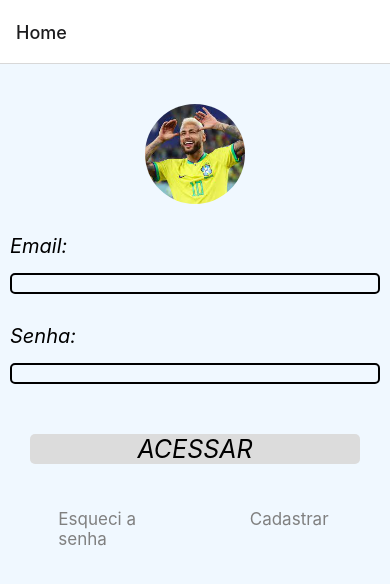
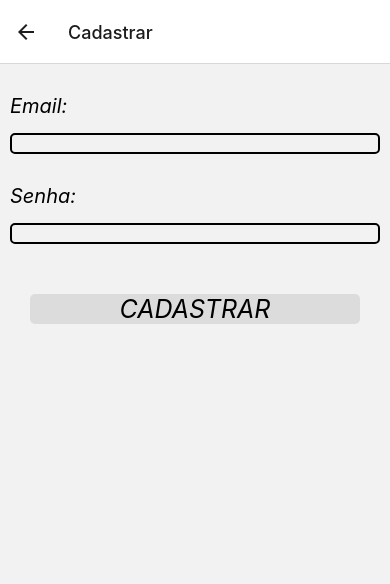
Before and after one commit to BeeMesquitaa/projetoMobile, a React Native app in the folder ProjetoMobile/: screen /Cadastrar in a window 390 px wide. Shown: the top 584 px of the page. Built offline with nearby package versions, Linux system fonts and the light colour scheme.

Commit message:
att 19/10
att 19/10

```diff
--- /dev/null
+++ b/ProjetoMobile/src/layouts/telaCadastro.tsx
@@ -0,0 +1,121 @@
+import {
+  Button,
+  Pressable,
+  StyleSheet,
+  Text,
+  TextInput,
+  View,
+  Image,
+  Alert,
+} from 'react-native';
+import {CadastrarProps} from './types';
+import ExemploStylesView from './ExemploStyleView';
+import auth from '@react-native-firebase/auth';
+import {useState} from 'react';
+
+const TelaCadastro = ({navigation}: CadastrarProps) => {
+  const [email, setEmail] = useState('');
+  const [senha, setSenha] = useState('');
+  const [isLoading, setIsLoading] = useState(false);
+
+  function cadastrar() {
+    setIsLoading(true);
+
+    if (email && senha) {
+      auth()
+        .createUserWithEmailAndPassword(email, senha)
+        .then(() => {
+          Alert.alert('Conta', 'Cadastrado com sucesso');
+          navigation.navigate('Cadastrar');
+        })
+        .catch(error => {
+          console.log(error);
+          Alert.alert('Erro', String(error));
+        })
+        .finally(() => {
+          setIsLoading(false);
+        });
+    } else setIsLoading(false);
+  }
+
+  return (
+    <>
+      <Text style={styles.Email}>Email:</Text>
+      <TextInput
+        style={styles.CaixaEmail}
+        onChangeText={text => {
+          setEmail(text);
+        }}
+      />
+
+      <Text style={styles.Senha}>Senha:</Text>
+      <TextInput
+        style={styles.CaixaSenha}
+        onChangeText={text => {
+          setSenha(text);
+        }}
+      />
+
+      <Pressable style={styles.botaoCadastrar} onPress={() => cadastrar()}>
+        <Text style={{fontSize: 25, color: 'black', fontStyle: 'italic'}}>
+          CADASTRAR
+        </Text>
+      </Pressable>
+    </>
+  );
+};
+
+export default TelaCadastro;
+
+const styles = StyleSheet.create({
+  CaixaSenha: {
+    borderColor: 'black',
+    borderWidth: 2,
+    marginTop: 15,
+    marginLeft: 10,
+    marginRight: 10,
+    borderRadius: 5,
+  },
+  CaixaEmail: {
+    borderColor: 'black',
+    borderWidth: 2,
+    marginTop: 15,
+    marginLeft: 10,
+    marginRight: 10,
+    borderRadius: 5,
+  },
+  Email: {
+    color: 'black',
+    borderColor: 'black',
+    fontSize: 20,
+    marginTop: 30,
+    marginLeft: 10,
+    marginRight: 10,
+    fontStyle: 'italic',
+  },
+  Senha: {
+    color: 'black',
+    borderColor: 'black',
+    fontSize: 20,
+    marginLeft: 10,
+    marginRight: 10,
+    marginTop: 30,
+    fontStyle: 'italic',
+  },
+  botaoCadastrar: {
+    backgroundColor: '#DCDCDC',
+    alignItems: 'center',
+    marginLeft: 30,
+    marginRight: 30,
+    marginTop: 50,
+    borderRadius: 5,
+  },
+  caixaImagem: {
+    marginTop: 40,
+    alignItems: 'center',
+  },
+  fundoGeral: {
+    backgroundColor: '#F0F8FF',
+    flex: 1,
+  },
+});
--- a/ProjetoMobile/src/layouts/tela_login.tsx
+++ b/ProjetoMobile/src/layouts/tela_login.tsx
@@ -10,7 +10,6 @@ import {
 } from 'react-native';
 import {HomeProps} from './types';
 import ExemploStylesView from './ExemploStyleView';
-
 import auth from '@react-native-firebase/auth';
 import {useState} from 'react';
 
@@ -22,6 +21,7 @@ const Tela_Login = ({navigation}: HomeProps) => {
   function logar() {
     setIsLoading(true);
 
+    try {
       auth()
         .signInWithEmailAndPassword(email, senha)
         .then(() => {
@@ -29,6 +29,10 @@ const Tela_Login = ({navigation}: HomeProps) => {
         })
         .catch(error => console.log(error))
         .finally(() => setIsLoading(false));
+    } catch (error) {
+      console.log(error);
+      setIsLoading(false);
+    }
   }
 
   function redefinirSenha() {
@@ -48,10 +52,12 @@ const Tela_Login = ({navigation}: HomeProps) => {
         </View>
 
         <Text style={styles.Email}>Email:</Text>
-        <TextInput style={styles.CaixaEmail} />
+        <TextInput style={styles.CaixaEmail}
+        onChangeText={(text) => {setEmail(text) }} />
 
         <Text style={styles.Senha}>Senha:</Text>
-        <TextInput style={styles.CaixaSenha} />
+        <TextInput style={styles.CaixaSenha}
+        onChangeText={(text) => {setSenha(text) }}/>
 
         <Pressable
           style={styles.botaoAcessar}
@@ -64,13 +70,13 @@ const Tela_Login = ({navigation}: HomeProps) => {
         <View style={styles.Botoes}>
           <Pressable
             style={styles.botaoEsqueci}
-            onPress={() => navigation.navigate('Detalhes')}>
+            onPress={() => navigation.navigate('Esqueci')}>
             <Text style={{fontSize: 17, color: 'grey'}}>Esqueci a senha</Text>
           </Pressable>
 
           <Pressable
             style={styles.botaoCadastrar}
-            onPress={() => navigation.navigate('Detalhes')}>
+            onPress={() => navigation.navigate('Cadastrar')}>
             <Text style={{fontSize: 17, color: 'grey'}}>Cadastrar</Text>
           </Pressable>
         </View>
--- a/ProjetoMobile/src/layouts/types.tsx
+++ b/ProjetoMobile/src/layouts/types.tsx
@@ -4,10 +4,14 @@ type RootStackParamList = {
   Home: undefined;
   Detalhes: undefined;
   Login: undefined;
+  Cadastrar: undefined;
+  Esqueci: undefined;
 };
 
 type HomeProps = NativeStackScreenProps<RootStackParamList, 'Home'>;
 
 type LoginProps = NativeStackScreenProps<RootStackParamList, 'Login'>;
 
-export type {HomeProps, RootStackParamList, LoginProps};
+type CadastrarProps = NativeStackScreenProps<RootStackParamList, 'Cadastrar'>;
+
+export type {HomeProps, RootStackParamList, LoginProps, CadastrarProps};
--- a/ProjetoMobile/src/navigation/home.navigator.tsx
+++ b/ProjetoMobile/src/navigation/home.navigator.tsx
@@ -3,6 +3,8 @@ import {createNativeStackNavigator} from '@react-navigation/native-stack';
 import {RootStackParamList} from '../layouts/types';
 import HomeScreen from '../screens/HomeScreen';
 import DetalhesScreen from '../screens/DetalhesScreen';
+import CadastrarScreen from '../screens/CadastrarScreen';
+import EsqueciScreen from '../screens/EsqueciScreen';
 
 const Stack = createNativeStackNavigator<RootStackParamList>();
 
@@ -11,6 +13,8 @@ const HomeNavigator = () => {
     <Stack.Navigator initialRouteName="Home">
       <Stack.Screen name="Home" component={HomeScreen} />
       <Stack.Screen name="Detalhes" component={DetalhesScreen} />
+      <Stack.Screen name="Cadastrar" component={CadastrarScreen} />
+      <Stack.Screen name="Esqueci" component={EsqueciScreen} />
     </Stack.Navigator>
   );
 };
--- /dev/null
+++ b/ProjetoMobile/src/screens/CadastrarScreen.tsx
@@ -0,0 +1,11 @@
+import {Text, View} from 'react-native';
+import { CadastrarProps } from '../layouts/types';
+import TelaCadastro from '../layouts/telaCadastro';
+
+const CadastrarScreen = ({navigation, route}: CadastrarProps) => {
+  return (
+      <TelaCadastro navigation={navigation} route={route} />
+  );
+};
+
+export default CadastrarScreen;
--- /dev/null
+++ b/ProjetoMobile/src/screens/EsqueciScreen.tsx
@@ -0,0 +1,11 @@
+import {Text, View} from 'react-native';
+
+const EsqueciScreen = () => {
+  return (
+    <View style={{flex: 1, alignItems: 'center', justifyContent: 'center'}}>
+      <Text>Detalhes Screen</Text>
+    </View>
+  );
+};
+
+export default EsqueciScreen;
```
Also changed, not shown: 1 other file (tests, documents, lock files or other folders). Lines whose indentation alone changed are shown as unchanged.
